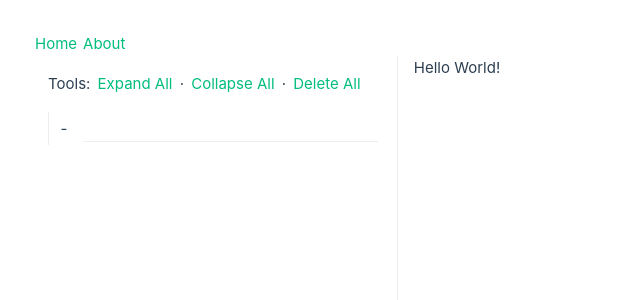
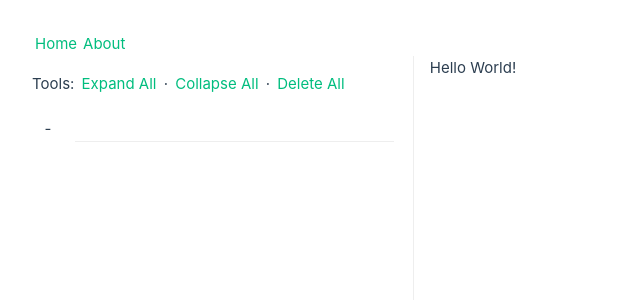
Before and after one commit to LunchBox/team-list, a Vue app: page / in a window 1280 px wide. Shown: the top 300 px of the page, without its empty margins (0-640 px from the left). Built offline with nearby package versions, Linux system fonts and the light colour scheme; what vue3-excel-editor would draw is missing.

Commit message:
use slot to reduce codes

```diff
--- a/src/App.vue
+++ b/src/App.vue
@@ -30,7 +30,11 @@ import AppAside from "./views/AppAside.vue";
   </div>
 </template>
 
-<style scoped></style>
+<style scoped>
+.flex {
+  gap: 0 1rem;
+}
+</style>
 <style>
 .flex {
   display: flex;
@@ -50,9 +54,13 @@ main {
 /* list item related */
 .a-list {
   position: relative;
-  padding-left: 2rem;
   line-height: 1.5rem;
 
+  /* left padding except the root list */
+  .a-list {
+    padding-left: 2rem;
+
+    /* display left border except the root list */
     &:before {
       content: " ";
       position: absolute;
@@ -61,6 +69,7 @@ main {
       left: 2rem;
       width: 1px;
       background-color: #eee;
+    }
   }
 
   .list-item {
--- a/src/views/AppAside.vue
+++ b/src/views/AppAside.vue
@@ -37,30 +37,15 @@ const onClick = (task) => {
       <a href="#" @click.prevent="collapseAll">Collapse All</a> &middot;
       <a href="#" @click.prevent="clear">Delete All</a>
     </div>
-    <div class="a-list">
-      <TaskList :list="rootTasks" @click="onClick"></TaskList>
-      <div class="list-item">
-        <div class="list-item-row flex items-center">
-          <span class="list-item-marker">-</span>
-          <TaskInlineForm class="cell full"></TaskInlineForm>
-        </div>
-      </div>
-    </div>
+
+    <TaskList :list="rootTasks" @click="onClick">
+      <TaskInlineForm></TaskInlineForm>
+    </TaskList>
   </aside>
 </template>
 
 <style scoped>
-.flex {
-  display: flex;
-}
-
 aside {
   flex: 0 0 30%;
-  padding: 0 1rem;
-}
-
-/* customize the list position */
-.a-list {
-  margin-left: -2rem;
 }
 </style>
--- a/src/views/tasks/TaskDetails.vue
+++ b/src/views/tasks/TaskDetails.vue
@@ -28,21 +28,14 @@ const onDblClick = (task) => {
       {{ task.content }}
     </div>
 
-    <div class="a-list">
-      <TaskList
-        :list="task.children"
-        :parent="task"
-        @click="(task) => (focusing = task)"
-        @dblclick="onDblClick"
-      ></TaskList>
-
-      <div class="list-item">
-        <div class="list-item-row flex items-center">
-          <span class="list-item-marker">-</span>
-          <TaskInlineForm :parent="task" class="cell full"></TaskInlineForm>
-        </div>
-      </div>
-    </div>
+    <TaskList
+      :list="task.children"
+      :parent="task"
+      @click="(task) => (focusing = task)"
+      @dblclick="onDblClick"
+    >
+      <TaskInlineForm :parent="task"></TaskInlineForm>
+    </TaskList>
 
     <template v-if="false">
       <div>This is a testing of a vue excel editor</div>
--- a/src/views/tasks/TaskInlineForm.vue
+++ b/src/views/tasks/TaskInlineForm.vue
@@ -28,13 +28,19 @@ const onSubmit = () => {
 };
 </script>
 <template>
-  <form @submit.prevent="onSubmit" @keydown.stop>
-    <div class="flex">
-      <input type="text" v-model="formData.title" autofocus required />
-      <input type="submit" value="Submit" />
+  <div class="list-item">
+    <div class="list-item-row flex items-center">
+      <span class="list-item-marker">-</span>
+
+      <form class="cell full" @submit.prevent="onSubmit" @keydown.stop>
+        <div class="flex">
+          <input type="text" v-model="formData.title" autofocus required />
+          <input type="submit" value="Submit" />
+        </div>
+        <!-- <input type="button" value="reset" @click.prevent="reloadForm" /> -->
+      </form>
     </div>
-    <!-- <input type="button" value="reset" @click.prevent="reloadForm" /> -->
-  </form>
+  </div>
 </template>
 
 <style scoped>
--- a/src/views/tasks/TaskList.vue
+++ b/src/views/tasks/TaskList.vue
@@ -5,6 +5,7 @@ defineProps(["list", "parent"]);
 defineEmits(["click", "dblclick"]);
 </script>
 <template>
+  <div class="a-list">
     <TaskListItem
       v-for="task in list"
       :task="task"
@@ -12,6 +13,8 @@ defineEmits(["click", "dblclick"]);
       @click="(task) => $emit('click', task)"
       @dblclick="(task) => $emit('dblclick', task)"
     ></TaskListItem>
+    <slot></slot>
+  </div>
 </template>
 
 <style scoped></style>
--- a/src/views/tasks/TaskListItem.vue
+++ b/src/views/tasks/TaskListItem.vue
@@ -60,15 +60,14 @@ const contentBlank = computed(() => {
       </template>
     </div>
 
-    <div class="a-list" v-if="task.exp">
     <TaskList
+      v-if="task.exp"
       :list="task.children"
       :parent="task"
       @click="(task) => $emit('click', task)"
       @dblclick="(task) => $emit('dblclick', task)"
     ></TaskList>
   </div>
-  </div>
 </template>
 
 <style scoped></style>
```
Lines whose indentation alone changed are shown as unchanged.
